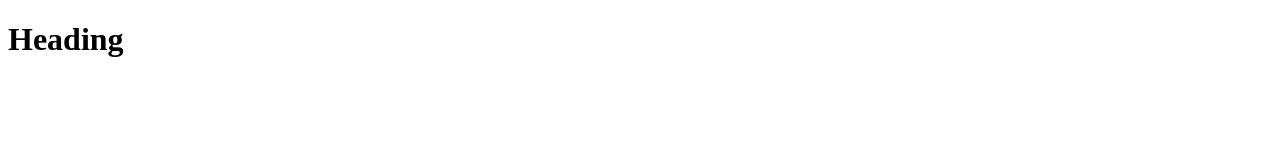
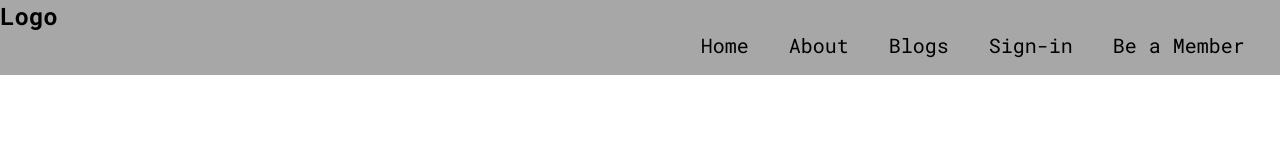
Before and after one commit to AKSHATkumar22/Where-is-my-saloon, a plain HTML site: page index.html in a window 1280 px wide. Drawn offline with Linux system fonts and the light colour scheme.

Commit message:
Both Pushed

```diff
--- a/index.html
+++ b/index.html
@@ -4,8 +4,23 @@
     <meta charset="UTF-8" />
     <meta name="viewport" content="width=device-width, initial-scale=1.0" />
     <title>Where is my Saloon?</title>
+    <link rel="stylesheet" href="style.css" />
   </head>
   <body>
-    <h1>Heading</h1>
+    <nav>
+      <!-- Here, the logo of the website will come at the right side -->
+      <h1>Logo</h1>
+      <ul class="nav-ul">
+        <!-- the nav-link should be much more familiar -->
+        <li class="nav-li"><a href="#">Home</a></li>
+        <!-- the sign-up link should be handled separetly  -->
+        <li class="nav-li"><a href="#">About</a></li>
+        <li class="nav-li"><a href="#">Blogs</a></li>
+        <!-- Means that it opens much more pages -->
+        <!-- sign-in & sign up -->
+        <li class="nav-li"><a href="#">Sign-in</a></li>
+        <li class="nav-li"><a href="#">Be a Member</a></li>
+      </ul>
+    </nav>
   </body>
 </html>
--- a/style.css
+++ b/style.css
@@ -0,0 +1,42 @@
+@import url("https://fonts.googleapis.com/css2?family=Roboto+Mono:ital,wght@0,100..700;1,100..700&display=swap");
+* {
+  margin: 0;
+  padding: 0;
+  font-family: "Roboto Mono", monospace;
+  font-optical-sizing: auto;
+  font-weight: weight;
+  font-style: normal;
+}
+
+nav {
+  background-color: #a7a7a7;
+  height: 75px;
+  align-items: center;
+  justify-content: center;
+  /* min-height: 100vh; */
+  text-decoration-line: none;
+}
+.nav-ul {
+  font-size: 20px;
+  text-align: end;
+  display: flex;
+  gap: 2.5rem;
+  justify-content: flex-end;
+  padding-right: 2.2rem;
+  align-items: center;
+  text-decoration-line: none;
+}
+
+.nav-li {
+  align-items: center;
+  justify-content: center;
+  list-style: none;
+  text-decoration-line: none;
+}
+
+nav,
+a {
+  text-decoration: none;
+  align-items: center;
+  color: black;
+}
```
